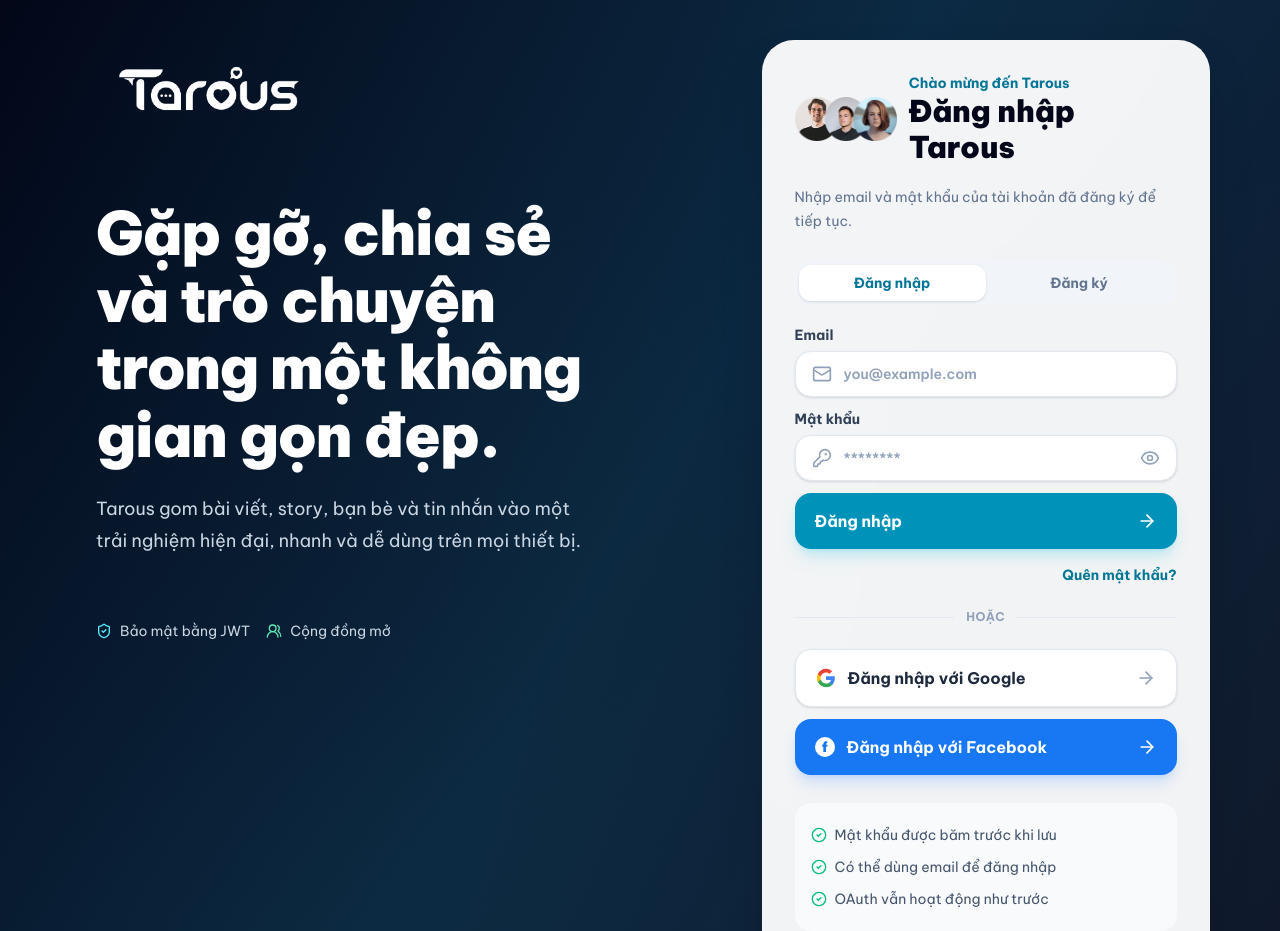
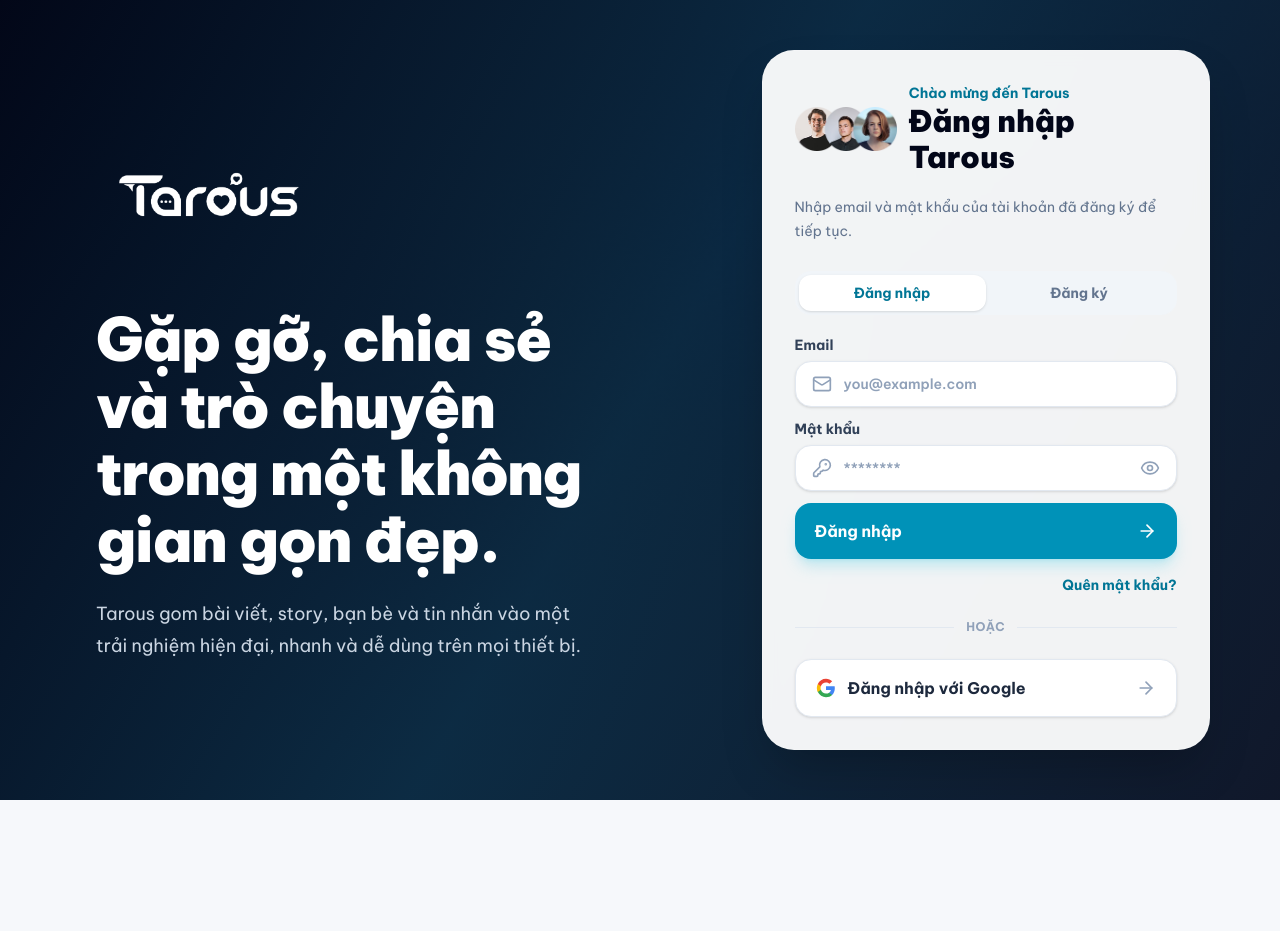
Before and after one commit to buithecuong2004/graduate_project, a React (Vite) app in the folder frontend/: page / in a window 1280 px wide. Shown: the top 931 px of the page. After the commit the page ends 800 px from the top, so only its background shows below. Built offline with nearby package versions, Linux system fonts and the light colour scheme; no server answers.

Commit message:
fix: remove facebook login

```diff
--- a/frontend/src/pages/Login.jsx
+++ b/frontend/src/pages/Login.jsx
@@ -80,10 +80,6 @@
 
   const handleGoogleLogin = () => {
     window.location.href = `${import.meta.env.VITE_BASEURL}/api/auth/google`
-  }
-
-  const handleFacebookLogin = () => {
-    window.location.href = `${import.meta.env.VITE_BASEURL}/api/auth/facebook`
   }
 
   const switchMode = (nextMode) => {
@@ -212,7 +208,7 @@
       <div className='absolute inset-0 bg-[linear-gradient(120deg,rgba(2,6,23,0.96),rgba(8,47,73,0.78),rgba(15,23,42,0.9))]' />
 
       <div className='relative z-10 grid min-h-screen lg:grid-cols-[1.08fr_0.92fr]'>
-        <section className='flex flex-col px-6 py-8 sm:px-10 lg:px-16 xl:px-24'>
+        <section className='flex flex-col justify-center px-6 py-8 sm:px-10 lg:px-16 xl:px-24'>
           <div className='space-y-10 sm:space-y-12 lg:space-y-14'>
             <img src={assets.tarous_logo} alt='Tarous Logo' className='h-28 w-fit object-contain brightness-0 invert' />
             <div className='max-w-2xl'>
@@ -223,11 +219,6 @@
                 Tarous gom bài viết, story, bạn bè và tin nhắn vào một trải nghiệm hiện đại, nhanh và dễ dùng trên mọi thiết bị.
               </p>
             </div>
-          </div>
-
-          <div className='mt-12 flex flex-wrap items-center gap-4 text-sm text-slate-300 sm:mt-14 lg:mt-16'>
-            <span className='inline-flex items-center gap-2'><ShieldCheck className='size-4 text-cyan-300' /> Bảo mật bằng JWT</span>
-            <span className='inline-flex items-center gap-2'><UsersRound className='size-4 text-emerald-300' /> Cộng đồng mở</span>
           </div>
         </section>
 
@@ -435,27 +426,10 @@
                     <ArrowRight className='size-5 text-slate-400 transition group-hover:translate-x-1 group-hover:text-cyan-700' />
                   </button>
 
-                  <button
-                    id='login-facebook-btn'
-                    type='button'
-                    onClick={handleFacebookLogin}
-                    className='group flex w-full items-center justify-between rounded-2xl bg-[#1877F2] px-5 py-4 font-bold text-white shadow-lg shadow-blue-500/20 transition hover:bg-[#166FE5]'
-                  >
-                    <span className='flex items-center gap-3'><span className='flex size-5 items-center justify-center rounded-full bg-white text-sm font-black text-[#1877F2]'>f</span> Đăng nhập với Facebook</span>
-                    <ArrowRight className='size-5 transition group-hover:translate-x-1' />
-                  </button>
+
                 </div>
               </>
             )}
-
-            <div className='mt-7 rounded-2xl bg-slate-50 p-4'>
-              {['Mật khẩu được băm trước khi lưu', 'Có thể dùng email để đăng nhập', 'OAuth vẫn hoạt động như trước'].map((text) => (
-                <p key={text} className='flex items-center gap-2 py-1.5 text-sm text-slate-600'>
-                  <CheckCircle2 className='size-4 text-emerald-500' />
-                  {text}
-                </p>
-              ))}
-            </div>
           </div>
         </section>
       </div>
```
Also changed, not shown: 2 other files (tests, documents, lock files or other folders).
